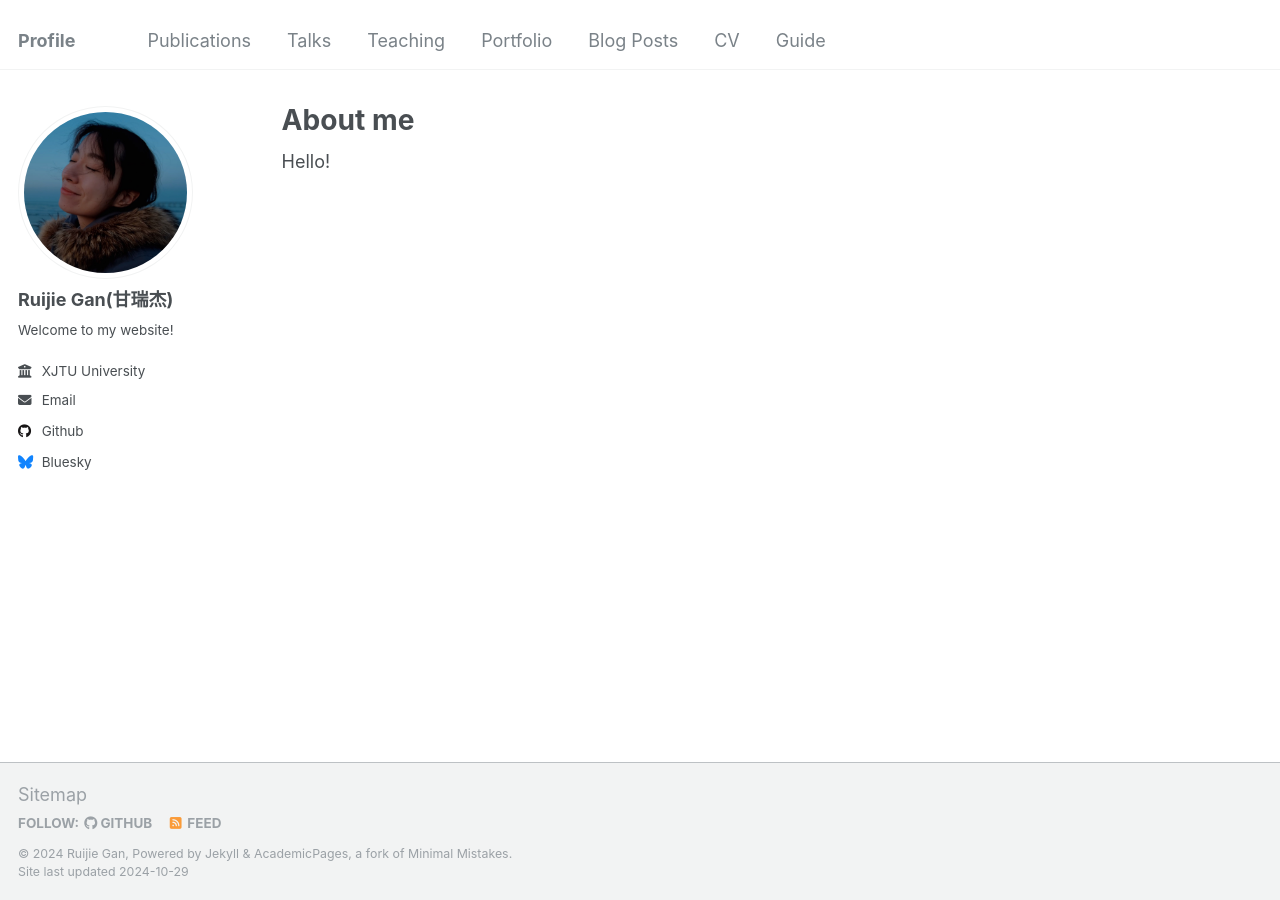
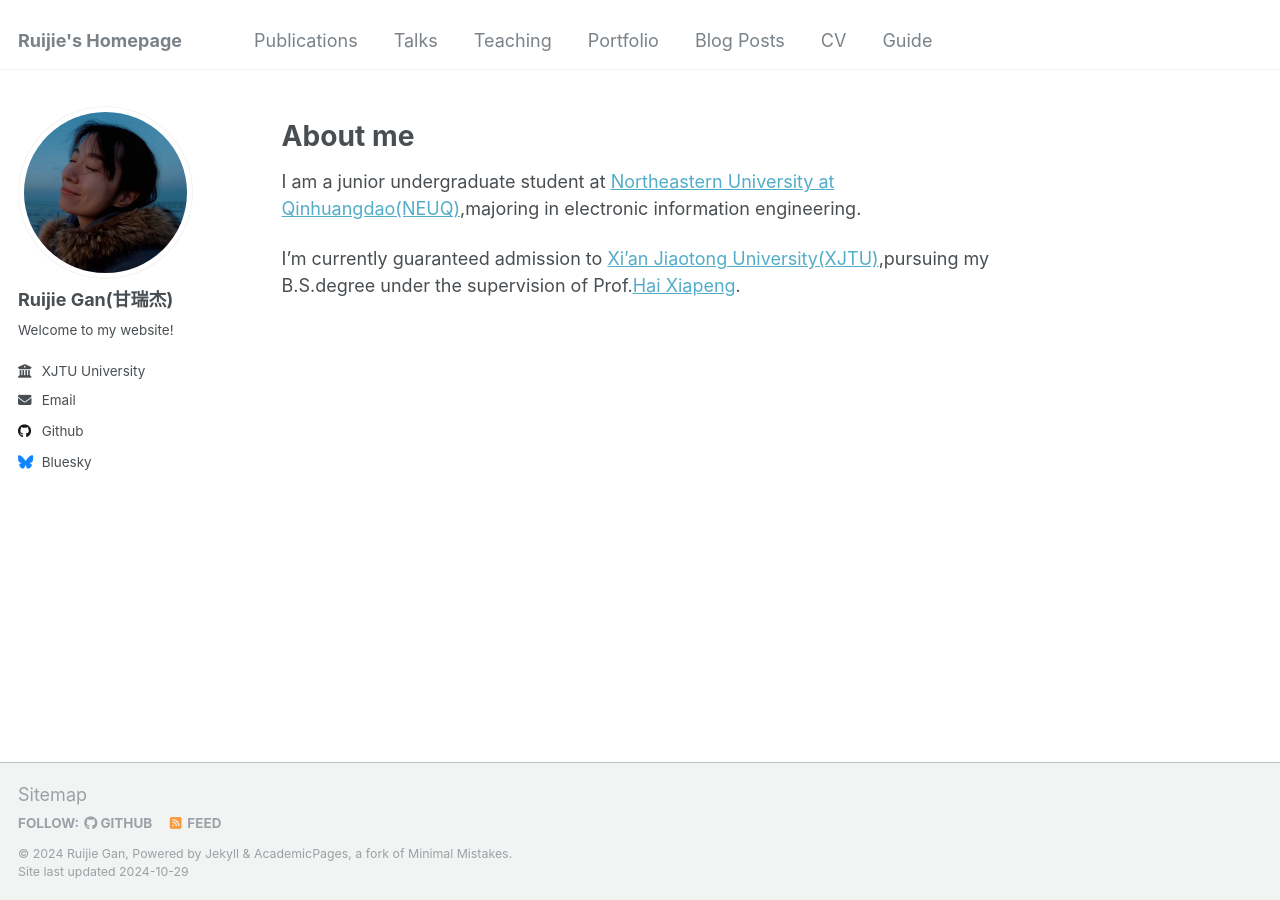
Before and after one commit to LanceGan/LanceGan.github.io, a Jekyll site: the page built from _pages/about.md, in a window 1280 px wide. Built offline with Jekyll 4.4.1, drawn with Linux system fonts in a browser that asks for light colours.

Commit message:
update personal information

```diff
--- a/_config.yml
+++ b/_config.yml
@@ -8,7 +8,7 @@
 
 # Basic Site Settings
 locale                   : "en-US"
-title                    : "Profile"
+title                    : "Ruijie's Homepage"
 title_separator          : "-"
 name                     : &name "Ruijie Gan"
 description              : &description "personal description"
--- a/_pages/about.md
+++ b/_pages/about.md
@@ -1,10 +1,12 @@
 ---
 permalink: /
-title: "About me"
+title: " "
 author_profile: true
 redirect_from:
   - /about/
   - /about.html
 ---
+# About me
+I am a junior undergraduate student at [Northeastern University at Qinhuangdao(NEUQ)](https://www.neuq.edu.cn/),majoring in electronic information engineering.
 
-Hello!
+I'm currently guaranteed admission to [Xi'an Jiaotong University(XJTU)](https://www.xjtu.edu.cn/),pursuing my B.S.degree under the supervision of Prof.[Hai Xiapeng](https://gr.xjtu.edu.cn/web/haixia.peng).
```
